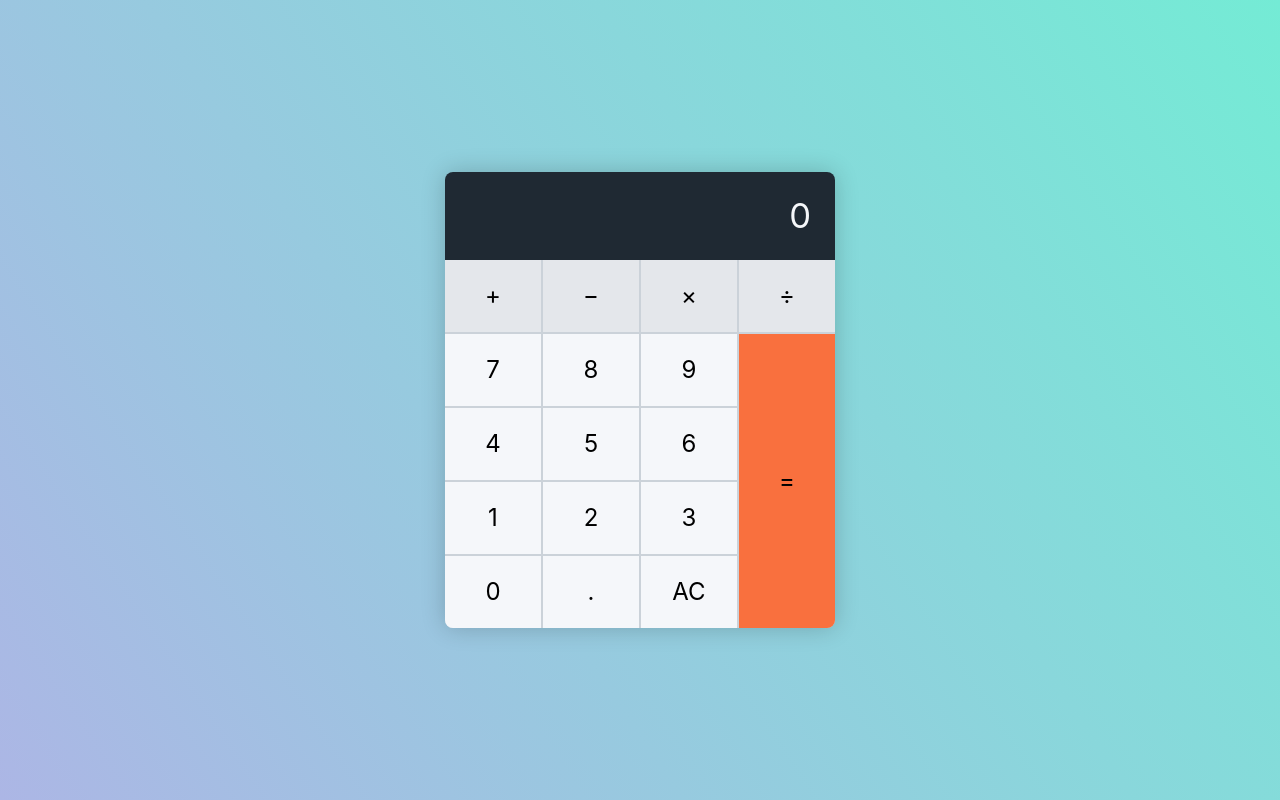
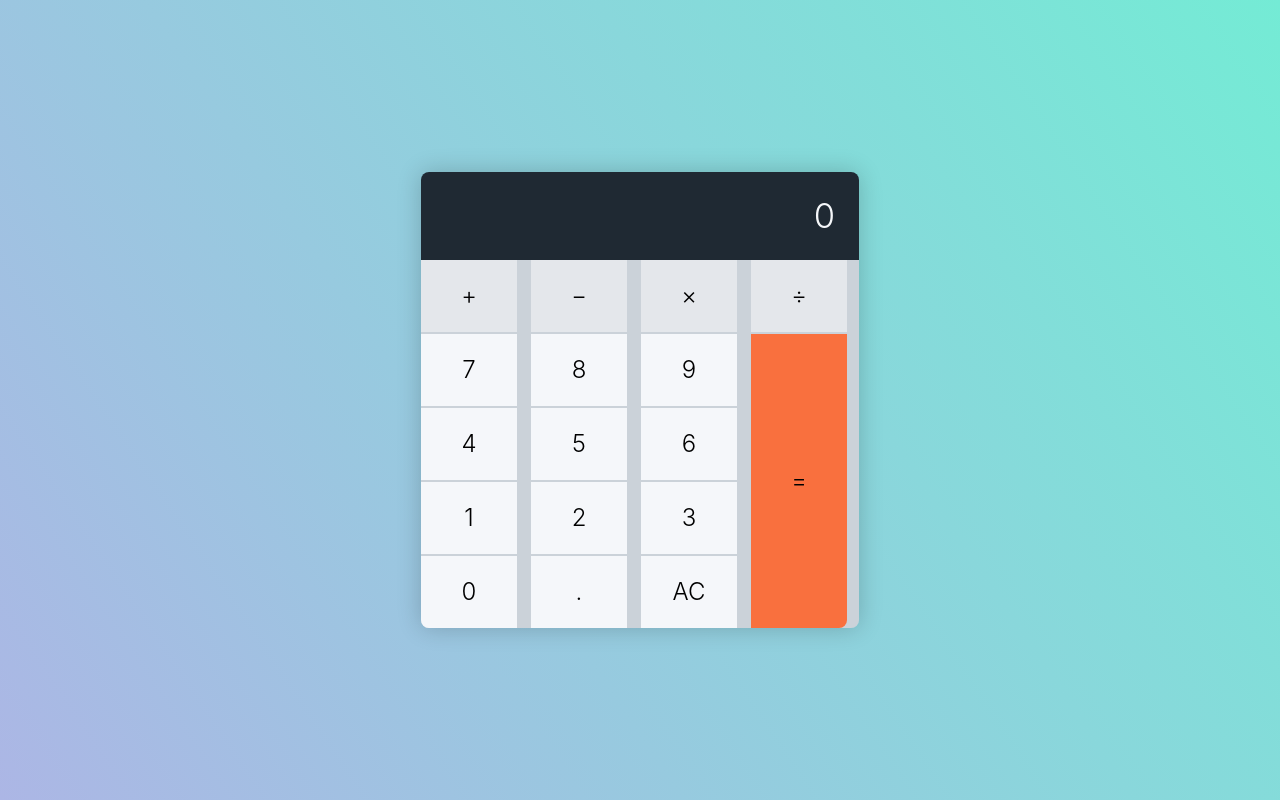
Before and after one commit to jeongeunsung/homework-js, a website: page src/page/calculator-begin/begin/index.html in a window 1280 px wide. Drawn offline with Linux system fonts and the light colour scheme; a web font is replaced by a local one.

Commit message:
[과제] 5주차 과제 작업

```diff
--- a/src/page/calculator-begin/begin/styles/main.css
+++ b/src/page/calculator-begin/begin/styles/main.css
@@ -1,7 +1,7 @@
 @layer base, animation, theme, components, utilities;
 
-@import '/src/assets/styles/_normalize.css' layer(base);
-@import '/src/assets/styles/_normalize.css' layer(base);
+@import '../assets/styles/_normalize.css' layer(base);
+@import '../assets/styles/_normalize.css' layer(base);
 @import '/src/assets/styles/_base.css' layer(base);
 
 @import '/src/assets/styles/_animation.css' layer(animation);
```
